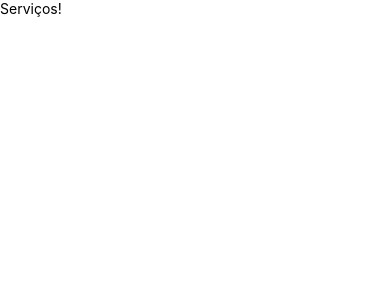
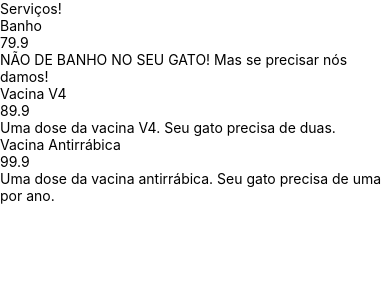
Before and after one commit to grbalmeida/curso-react-native-expo-navegacao-menu-suporte-telas-alura, a React Native app: screen / in a window 390 px wide. Shown: the top 300 px of the page. Built offline with nearby package versions, Linux system fonts and the light colour scheme.

Commit message:
Listagem de serviços

```diff
--- /dev/null
+++ b/src/telas/Servicos/Item/index.js
@@ -0,0 +1,11 @@
+import React from 'react';
+
+import { Text } from 'react-native';
+
+export default function Item({ nome, preco, descricao }) {
+    return <>
+        <Text>{ nome }</Text>
+        <Text>{ preco }</Text>
+        <Text>{ descricao }</Text>
+    </>
+}
--- a/src/telas/Servicos/index.js
+++ b/src/telas/Servicos/index.js
@@ -1,6 +1,8 @@
 import React from 'react';
 
-import { SafeAreaView, StatusBar, Text } from 'react-native';
+import { SafeAreaView, StatusBar, Text, FlatList } from 'react-native';
+
+import Item from './Item';
 
 const servicos = [
     {
@@ -27,5 +29,10 @@
     return <SafeAreaView>
         <StatusBar />
         <Text>Serviços!</Text>
+        <FlatList
+            data={servicos}
+            renderItem={({ item }) => <Item {...item} />}
+            keyExtractor={({id}) => String(id)}
+        />
     </SafeAreaView>
 }
```
